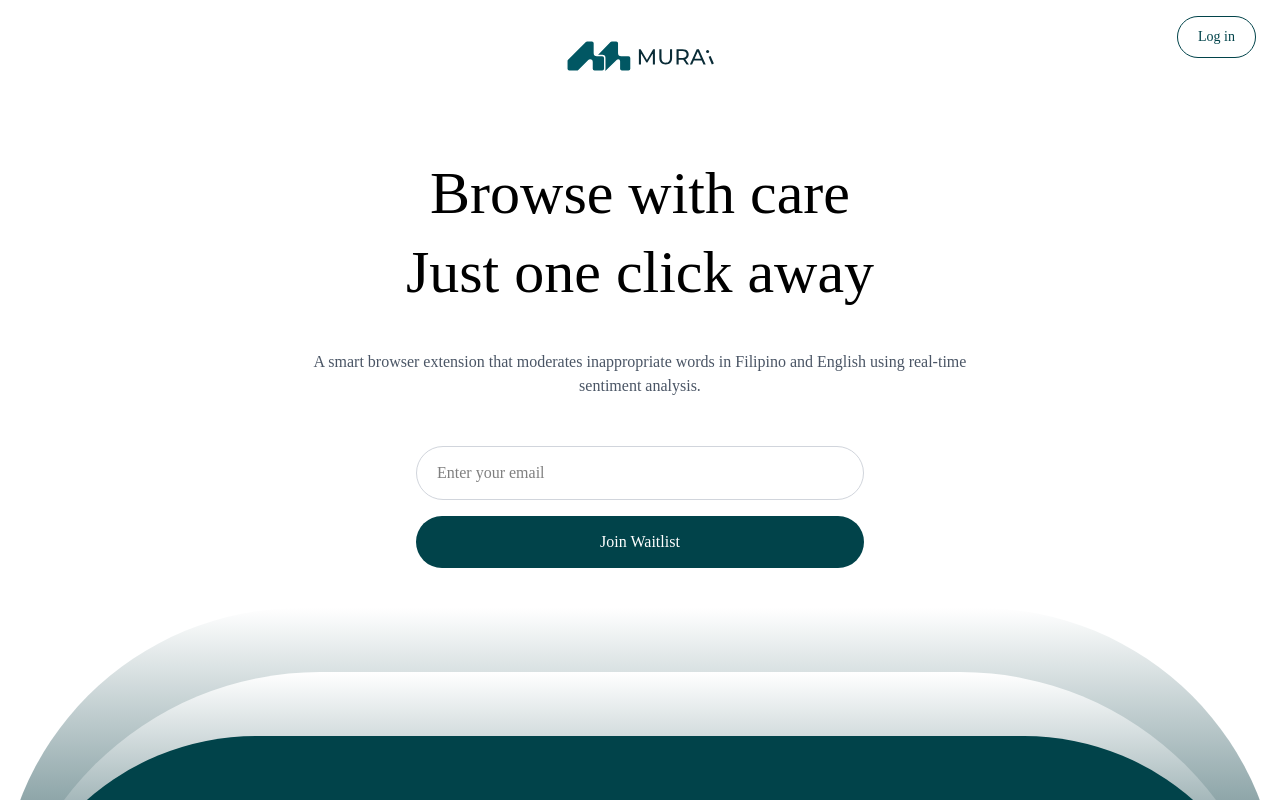
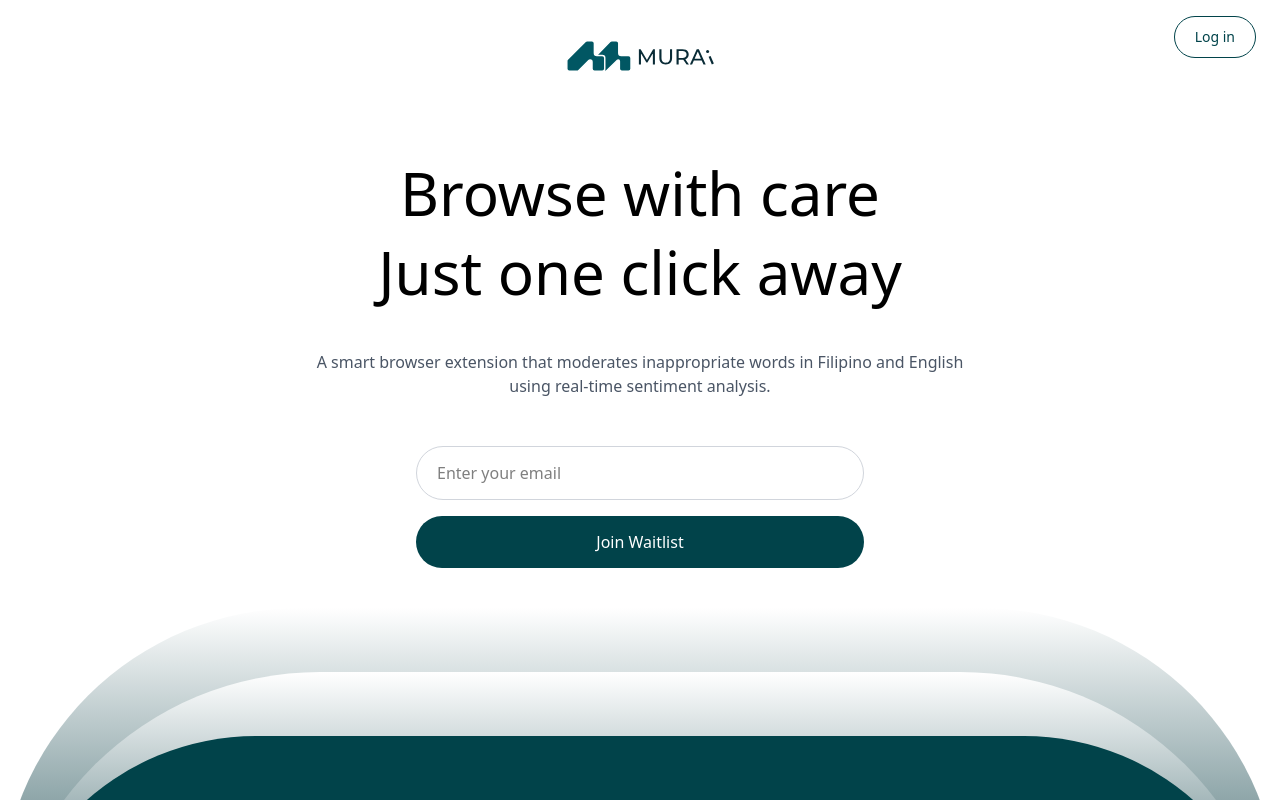
Before and after one commit to yno0/murai-final-ver, a React (Vite) app: page / in a window 1280 px wide. Shown: the top 800 px of the page. Built offline with nearby package versions, Linux system fonts and the light colour scheme.

Commit message:
added new path

```diff
--- a/src/client/pages/Landing.jsx
+++ b/src/client/pages/Landing.jsx
@@ -15,7 +15,7 @@
   };
 
   return (
-    <div className="min-h-screen bg-white font-['Poppins']">
+    <div className="min-h-screen bg-white">
       {/* Hero Section */}
       <section className="py-8 md:py-10 flex flex-col items-center justify-center px-6 text-center relative z-10">
         <div className="absolute top-4 right-6">
```
